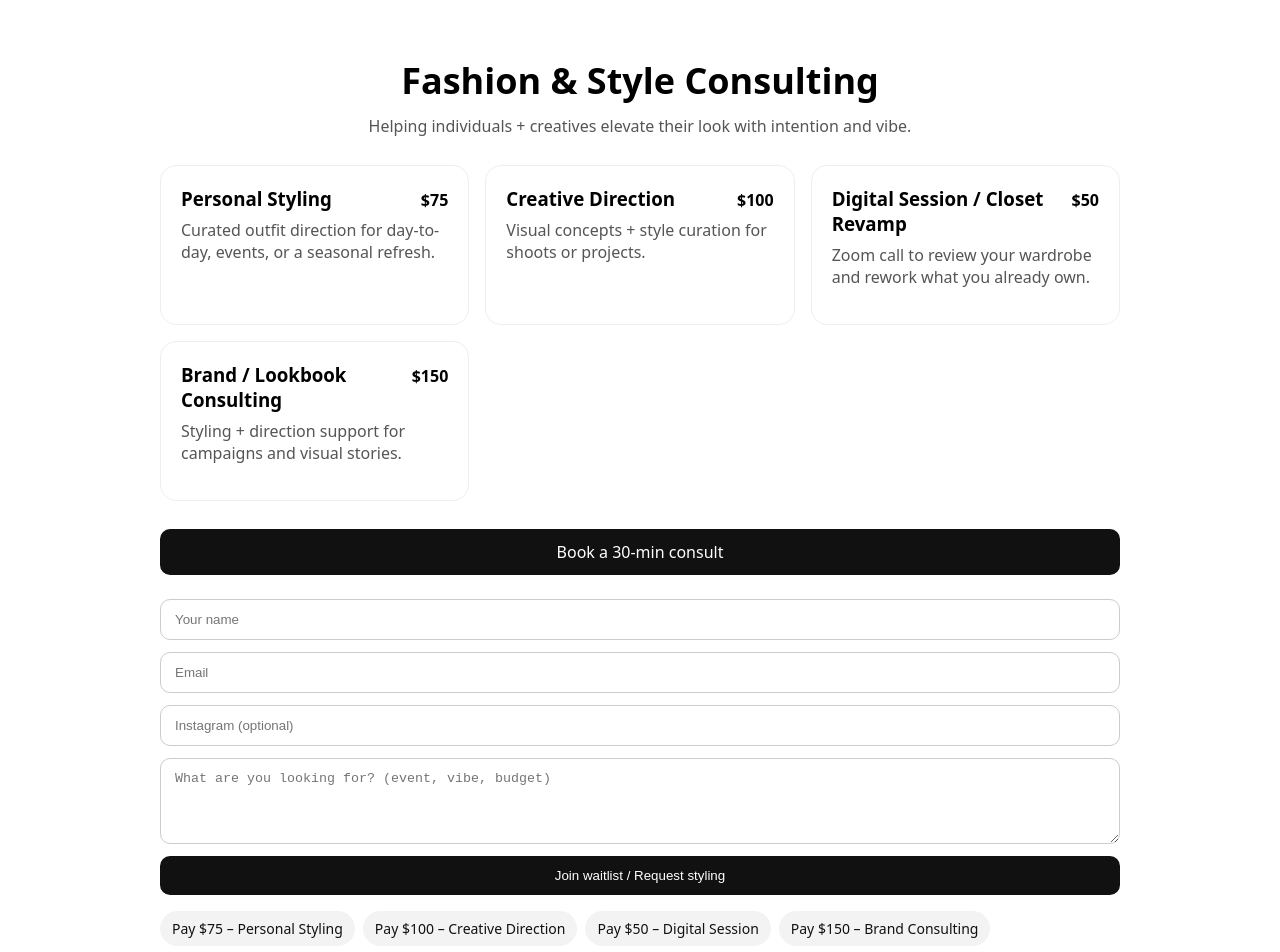
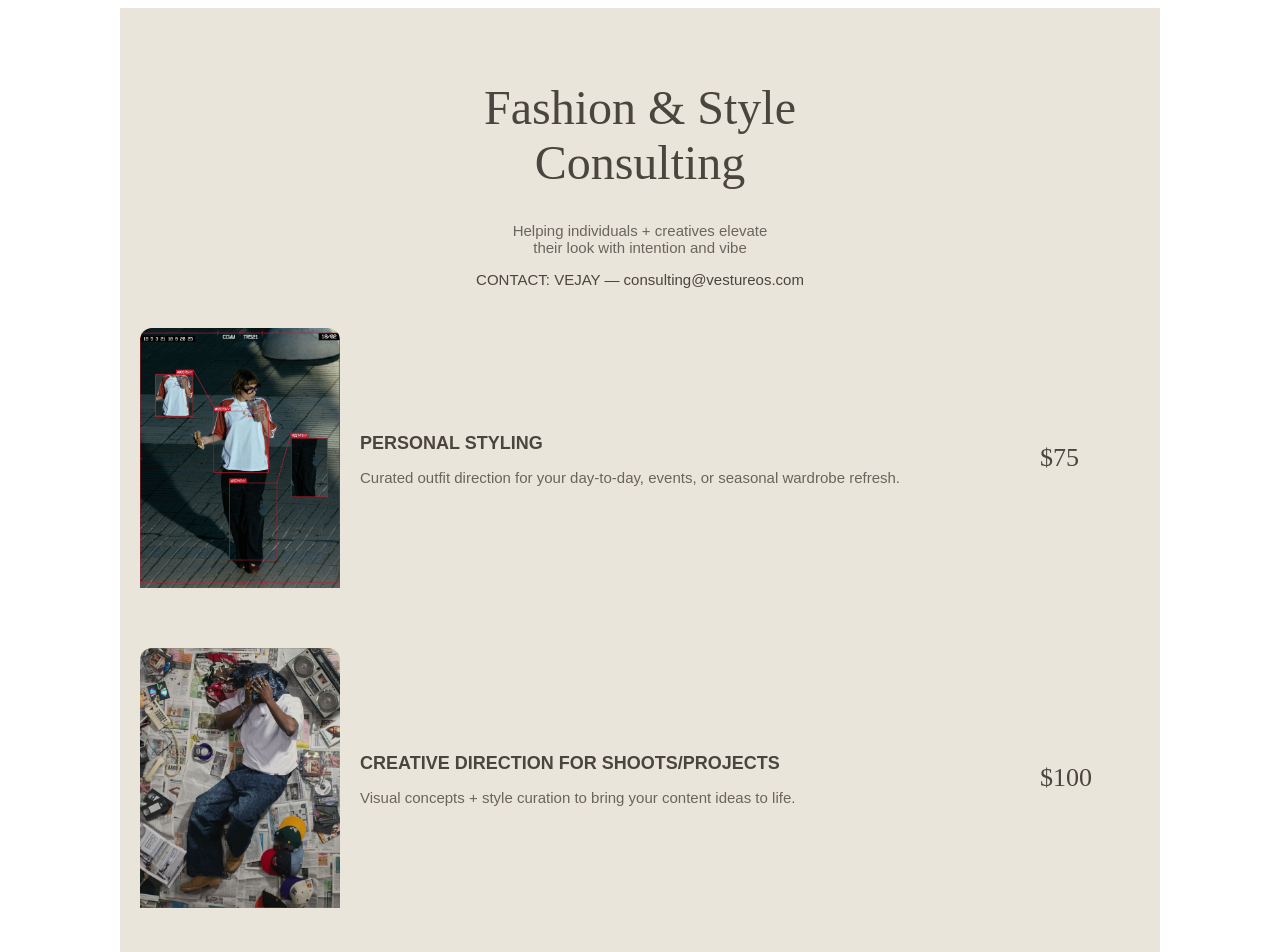
Before and after one commit to vejay650/vesture-os-mvp, a Next.js app: page /consult in a window 1280 px wide. Shown: the top 952 px of the page. Built offline with nearby package versions, Linux system fonts and the light colour scheme.

Commit message:
Update consult.tsx

```diff
--- a/pages/consult.tsx
+++ b/pages/consult.tsx
@@ -1,125 +1,145 @@
 // pages/consult.tsx
-import React from "react";
+import Image from "next/image";
+import Link from "next/link";
 
 export default function Consult() {
+  const bg = "#EAE5DB"; // Canva background color
+
   return (
-    <main style={{maxWidth: 960, margin: "0 auto", padding: "48px 20px", fontFamily: "system-ui, -apple-system, Segoe UI, Roboto, sans-serif"}}>
-      <header style={{textAlign: "center", marginBottom: 28}}>
-        <h1 style={{fontSize: 36, margin: 0}}>Fashion & Style Consulting</h1>
-        <p style={{color: "#555", marginTop: 10}}>
-          Helping individuals + creatives elevate their look with intention and vibe.
+    <main
+      style={{
+        background: bg,
+        minHeight: "100vh",
+        padding: "40px 20px",
+        fontFamily: "'TT Commons Pro', sans-serif",
+        color: "#4A453E",
+        maxWidth: 1000,
+        margin: "0 auto",
+      }}
+    >
+      <header style={{ textAlign: "center", marginBottom: 40 }}>
+        <h1
+          style={{
+            fontSize: "48px",
+            fontWeight: 400,
+            fontFamily: "'Cormorant Garamond', serif",
+          }}
+        >
+          Fashion & Style
+          <br /> Consulting
+        </h1>
+        <p style={{ marginTop: 12, fontSize: "15px", opacity: 0.8 }}>
+          Helping individuals + creatives elevate
+          <br />
+          their look with intention and vibe
+        </p>
+        <p style={{ marginTop: 12, fontSize: "15px" }}>
+          CONTACT: VEJAY — consulting@vestureos.com
         </p>
       </header>
 
-      {/* Services grid */}
-      <section style={{display: "grid", gridTemplateColumns: "repeat(auto-fit, minmax(260px, 1fr))", gap: 16}}>
-        <Card
-          title="Personal Styling"
+      {/* SERVICES LIST */}
+      <div style={{ display: "flex", flexDirection: "column", gap: 60 }}>
+        {/* PERSONAL STYLING */}
+        <Service
+          title="PERSONAL STYLING"
+          desc="Curated outfit direction for your day-to-day, events, or seasonal wardrobe refresh."
           price="$75"
-          desc="Curated outfit direction for day-to-day, events, or a seasonal refresh."
+          img="/consult/Personal.JPG"
         />
-        <Card
-          title="Creative Direction"
+
+        {/* CREATIVE DIRECTION */}
+        <Service
+          title="CREATIVE DIRECTION FOR SHOOTS/PROJECTS"
+          desc="Visual concepts + style curation to bring your content ideas to life."
           price="$100"
-          desc="Visual concepts + style curation for shoots or projects."
+          img="/consult/Creative.JPG"
         />
-        <Card
-          title="Digital Session / Closet Revamp"
+
+        {/* DIGITAL STYLING */}
+        <Service
+          title="DIGITAL STYLING SESSION / CLOSET REVAMP"
+          desc="Zoom call to walk through your wardrobe, offer styling tips, and rework what you already own."
           price="$50"
-          desc="Zoom call to review your wardrobe and rework what you already own."
+          img="/consult/Digital.JPG"
         />
-        <Card
-          title="Brand / Lookbook Consulting"
+
+        {/* BRAND CONSULT */}
+        <Service
+          title="BRAND/LOOKBOOK CONSULTING"
+          desc="Styling and direction support for brands creating a campaign or visual story."
           price="$150"
-          desc="Styling + direction support for campaigns and visual stories."
+          img="/consult/Brand.JPG"
         />
-      </section>
+      </div>
 
-      {/* Actions */}
-      <section style={{marginTop: 28, display: "grid", gap: 16}}>
-        {/* Option A: direct scheduling (Calendly) */}
-        <a
-          href="https://calendly.com/YOUR-HANDLE/30min" // replace with your link
-          target="_blank"
-          rel="noreferrer"
-          style={btnPrimary}
-        >
-          Book a 30-min consult
-        </a>
-
-        {/* Option B: intake form (Formspree or Google Form) */}
-        <form
-          action="https://formspree.io/f/YOUR_FORM_ID" // replace with your Formspree form id
-          method="POST"
-          style={{display: "grid", gap: 12, marginTop: 8}}
-        >
-          <input name="name" placeholder="Your name" required style={input} />
-          <input name="email" type="email" placeholder="Email" required style={input} />
-          <input name="instagram" placeholder="Instagram (optional)" style={input} />
-          <textarea name="goals" placeholder="What are you looking for? (event, vibe, budget)" rows={4} style={input} />
-          <button type="submit" style={btnSecondary}>Join waitlist / Request styling</button>
-        </form>
-
-        {/* Optional: up-front payment links (Stripe Checkout) */}
-        <div style={{display:"flex", gap: 8, flexWrap:"wrap"}}>
-          <a href="https://buy.stripe.com/YOUR_LINK_75" target="_blank" rel="noreferrer" style={tag}>Pay $75 – Personal Styling</a>
-          <a href="https://buy.stripe.com/YOUR_LINK_100" target="_blank" rel="noreferrer" style={tag}>Pay $100 – Creative Direction</a>
-          <a href="https://buy.stripe.com/YOUR_LINK_50" target="_blank" rel="noreferrer" style={tag}>Pay $50 – Digital Session</a>
-          <a href="https://buy.stripe.com/YOUR_LINK_150" target="_blank" rel="noreferrer" style={tag}>Pay $150 – Brand Consulting</a>
-        </div>
-
-        <p style={{color:"#666", fontSize:14}}>
-          Prefer email? Contact: <a href="mailto:vejay650@gmail.com">vejay650@gmail.com</a>
-        </p>
-      </section>
+      {/* Booking Button */}
+      <div style={{ textAlign: "center", marginTop: 60 }}>
+        <Link href="/book">
+          <button
+            style={{
+              background: "#4A453E",
+              color: "#fff",
+              padding: "14px 26px",
+              fontSize: "16px",
+              borderRadius: 6,
+              border: "none",
+              cursor: "pointer",
+            }}
+          >
+            Book 30-min Consult
+          </button>
+        </Link>
+      </div>
     </main>
   );
 }
 
-function Card({ title, price, desc }: {title:string; price:string; desc:string}) {
+// Reusable service card component
+function Service({
+  title,
+  desc,
+  price,
+  img,
+}: {
+  title: string;
+  desc: string;
+  price: string;
+  img: string;
+}) {
   return (
-    <div style={{border:"1px solid #eee", borderRadius:16, padding:20}}>
-      <div style={{display:"flex", justifyContent:"space-between", alignItems:"baseline"}}>
-        <h3 style={{margin:0}}>{title}</h3>
-        <strong>{price}</strong>
+    <div
+      style={{
+        display: "grid",
+        gridTemplateColumns: "200px 1fr 100px",
+        gap: 20,
+        alignItems: "center",
+      }}
+    >
+      <Image
+        src={img}
+        width={200}
+        height={260}
+        style={{
+          objectFit: "cover",
+          borderRadius: "12px 12px 0 0",
+        }}
+        alt={title}
+      />
+      <div>
+        <h3 style={{ marginBottom: 8, fontSize: 18, fontWeight: 600 }}>
+          {title}
+        </h3>
+        <p style={{ fontSize: 15, opacity: 0.8 }}>{desc}</p>
       </div>
-      <p style={{color:"#555", marginTop:8}}>{desc}</p>
+      <p
+        style={{
+          fontSize: 26,
+          fontFamily: "'Cormorant Garamond', serif",
+        }}
+      >
+        {price}
+      </p>
     </div>
   );
 }
-
-const input: React.CSSProperties = {
-  padding: "12px 14px",
-  border: "1px solid #ccc",
-  borderRadius: 10,
-  outline: "none"
-};
-
-const btnPrimary: React.CSSProperties = {
-  display: "inline-block",
-  textAlign: "center",
-  padding: "12px 16px",
-  background: "#111",
-  color: "#fff",
-  borderRadius: 10,
-  textDecoration: "none"
-};
-
-const btnSecondary: React.CSSProperties = {
-  padding: "12px 16px",
-  background: "#111",
-  color: "#fff",
-  border: "none",
-  borderRadius: 10,
-  cursor: "pointer"
-};
-
-const tag: React.CSSProperties = {
-  display: "inline-block",
-  padding: "8px 12px",
-  borderRadius: 999,
-  background: "#f3f3f3",
-  color: "#111",
-  textDecoration: "none",
-  fontSize: 14
-};
```
